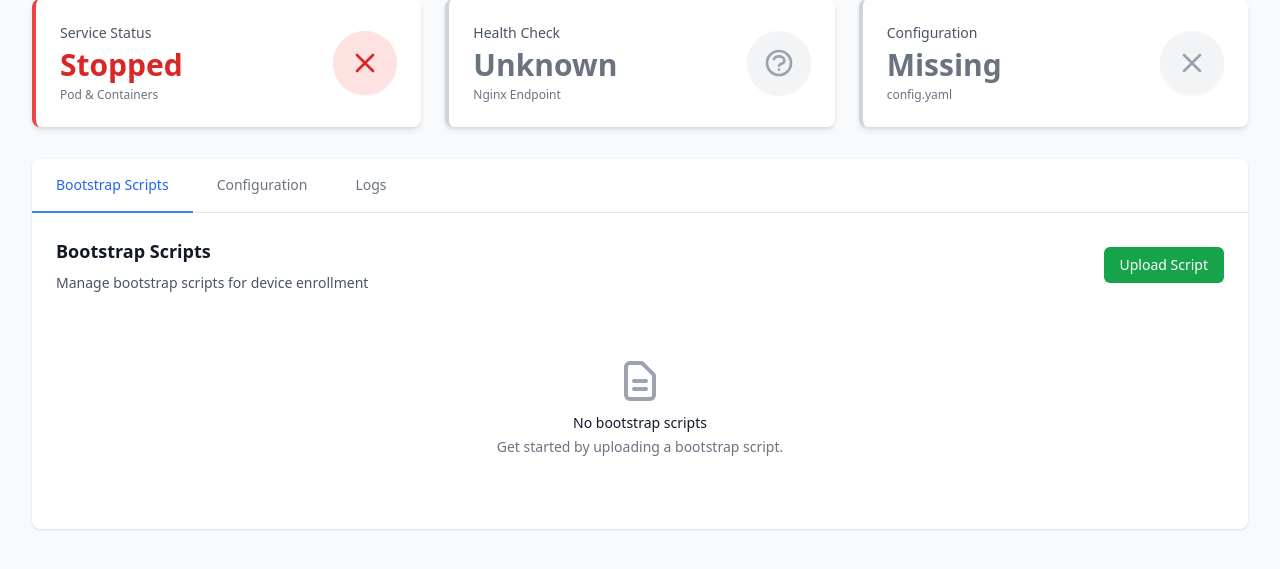
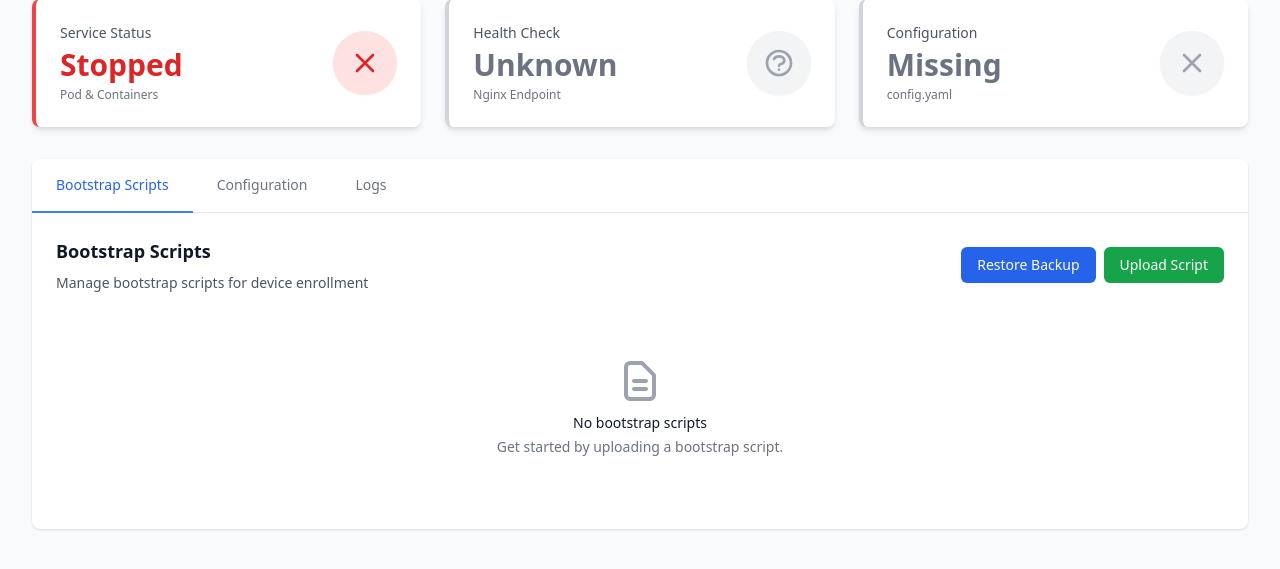
Before and after one commit to coreyhines/ztpbootstrap, a Flask app: page / in a window 1280 px wide. Shown: the part 117-686 px from the top of the page. Run offline with Flask 3, Linux system fonts and the light colour scheme; data that the repository does not hold is empty; some libraries are stand-ins or nearby versions.

Commit message:
Revert restore button to always visible with backup selector dropdown

```diff
--- a/webui/templates/index.html
+++ b/webui/templates/index.html
@@ -127,29 +127,31 @@
                             <h2 class="text-lg font-semibold text-gray-900 mb-2">Bootstrap Scripts</h2>
                             <p class="text-sm text-gray-600">Manage bootstrap scripts for device enrollment</p>
                         </div>
+                        <div class="flex items-center space-x-2">
+                            <button @click="showRestoreDialog = !showRestoreDialog"
+                                    class="px-4 py-2 bg-blue-600 text-white rounded-md hover:bg-blue-700 text-sm font-medium transition-colors">
+                                Restore Backup
+                            </button>
                             <label class="px-4 py-2 bg-green-600 text-white rounded-md hover:bg-green-700 text-sm font-medium transition-colors cursor-pointer">
                                 <input type="file" @change="uploadScript($event)" accept=".py" class="hidden">
                                 Upload Script
                             </label>
                         </div>
+                    </div>
 
-                    <!-- Upload/Restore Workflow -->
-                    <div x-show="showUploadWorkflow"
+                    <!-- Restore Backup Dialog -->
+                    <div x-show="showRestoreDialog"
                          x-cloak
-                         class="mb-6 bg-gray-50 border border-gray-200 rounded-lg p-4">
-                        <div class="flex items-center justify-between mb-4">
-                            <h3 class="text-md font-semibold text-gray-900">Upload or Restore Script</h3>
-                            <button @click="showUploadWorkflow = false; selectedBackup = null" class="text-gray-500 hover:text-gray-700">
+                         class="mb-6 bg-blue-50 border border-blue-200 rounded-lg p-4">
+                        <div class="flex items-center justify-between mb-3">
+                            <h3 class="text-md font-semibold text-gray-900">Restore from Backup</h3>
+                            <button @click="showRestoreDialog = false; selectedBackup = null" class="text-gray-500 hover:text-gray-700">
                                 <svg class="w-5 h-5" fill="none" stroke="currentColor" viewBox="0 0 24 24">
                                     <path stroke-linecap="round" stroke-linejoin="round" stroke-width="2" d="M6 18L18 6M6 6l12 12"></path>
                                 </svg>
                             </button>
                         </div>
-
-                        <!-- Restore from Backup Section -->
-                        <div class="mb-4">
-                            <label class="block text-sm font-medium text-gray-700 mb-2">Restore from Backup</label>
-                            <div x-show="backups.length === 0" class="text-sm text-gray-500 py-2">
+                        <div x-show="backups.length === 0" class="text-sm text-gray-600 py-2">
                             No backup files available
                         </div>
                         <div x-show="backups.length > 0" class="space-y-3">
@@ -170,15 +172,6 @@
                                     Restore as Active (bootstrap.py)
                                 </button>
                             </div>
-                            </div>
-                        </div>
-
-                        <div class="border-t border-gray-300 pt-4">
-                            <label class="block text-sm font-medium text-gray-700 mb-2">Or Upload New Script</label>
-                            <label class="inline-block px-4 py-2 bg-green-600 text-white rounded-md hover:bg-green-700 text-sm font-medium transition-colors cursor-pointer">
-                                <input type="file" @change="uploadScript($event)" accept=".py" class="hidden">
-                                Choose File to Upload
-                            </label>
                         </div>
                     </div>
 
@@ -318,7 +311,7 @@
                 config: {},
                 logs: 'Loading...',
                 showScriptModal: false,
-                showUploadWorkflow: false,
+                showRestoreDialog: false,
                 selectedBackup: null,
                 viewingScript: null,
 
@@ -498,7 +491,7 @@
                         if (data.success) {
                             await this.loadScripts();
                             await this.loadBackups();
-                            this.showUploadWorkflow = false;
+                            this.showRestoreDialog = false;
                             this.selectedBackup = null;
                         } else {
                             alert('Failed to restore backup: ' + (data.error || 'Unknown error'));
```
Lines whose indentation alone changed are shown as unchanged.
